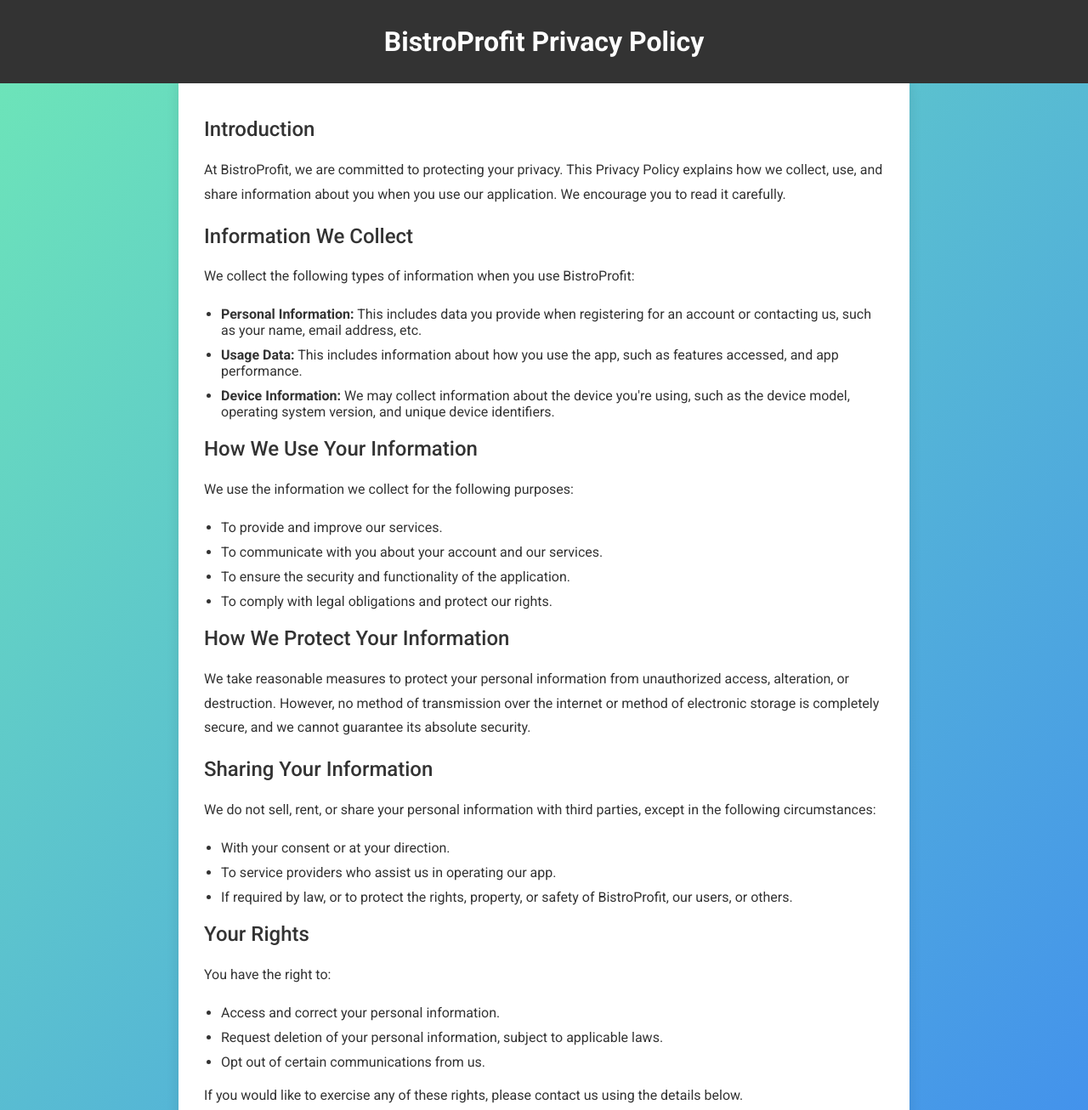
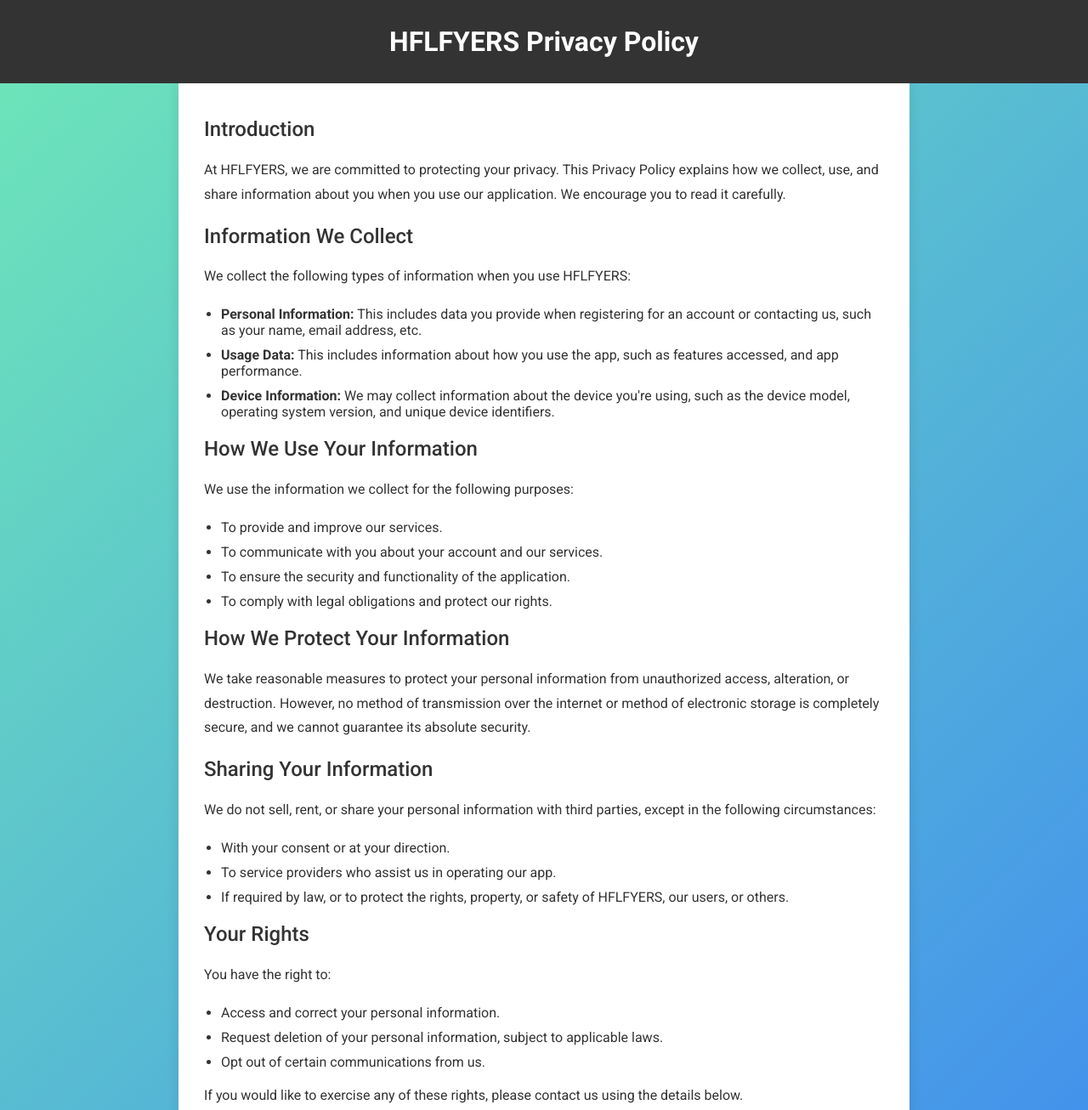
Before and after one commit to zxjota/HFLFYERS-WEB, a plain HTML site: page index.html in a window 1280 px wide. Shown: the top 1306 px of the page at 85% size. Drawn offline with Linux system fonts and the light colour scheme.

Commit message:
Update index.html

```diff
--- a/index.html
+++ b/index.html
@@ -3,7 +3,7 @@
 <head>
   <meta charset="UTF-8">
   <meta name="viewport" content="width=device-width, initial-scale=1.0">
-  <title>Privacy Policy - BistroProfit</title>
+  <title>Privacy Policy - HFLFYERS</title>
   <link href="https://fonts.googleapis.com/css2?family=Roboto:wght@400;500;700&display=swap" rel="stylesheet">
   <style>
     /* 基础字体和页面样式 */
@@ -107,18 +107,18 @@
 <body>
 
   <header>
-    <h1>BistroProfit Privacy Policy</h1>
+    <h1>HFLFYERS Privacy Policy</h1>
   </header>
 
   <main>
     <section>
       <h2>Introduction</h2>
-      <p>At BistroProfit, we are committed to protecting your privacy. This Privacy Policy explains how we collect, use, and share information about you when you use our application. We encourage you to read it carefully.</p>
+      <p>At HFLFYERS, we are committed to protecting your privacy. This Privacy Policy explains how we collect, use, and share information about you when you use our application. We encourage you to read it carefully.</p>
     </section>
 
     <section>
       <h2>Information We Collect</h2>
-      <p>We collect the following types of information when you use BistroProfit:</p>
+      <p>We collect the following types of information when you use HFLFYERS:</p>
       <ul>
         <li><strong>Personal Information:</strong> This includes data you provide when registering for an account or contacting us, such as your name, email address, etc.</li>
         <li><strong>Usage Data:</strong> This includes information about how you use the app, such as features accessed, and app performance.</li>
@@ -148,7 +148,7 @@
       <ul>
         <li>With your consent or at your direction.</li>
         <li>To service providers who assist us in operating our app.</li>
-        <li>If required by law, or to protect the rights, property, or safety of BistroProfit, our users, or others.</li>
+        <li>If required by law, or to protect the rights, property, or safety of HFLFYERS, our users, or others.</li>
       </ul>
     </section>
 
@@ -176,7 +176,7 @@
   </main>
 
   <footer>
-    <p>&copy; 2025 BistroProfit. All Rights Reserved.</p>
+    <p>&copy; 2025 HFLFYERS. All Rights Reserved.</p>
   </footer>
 
 </body>
```
